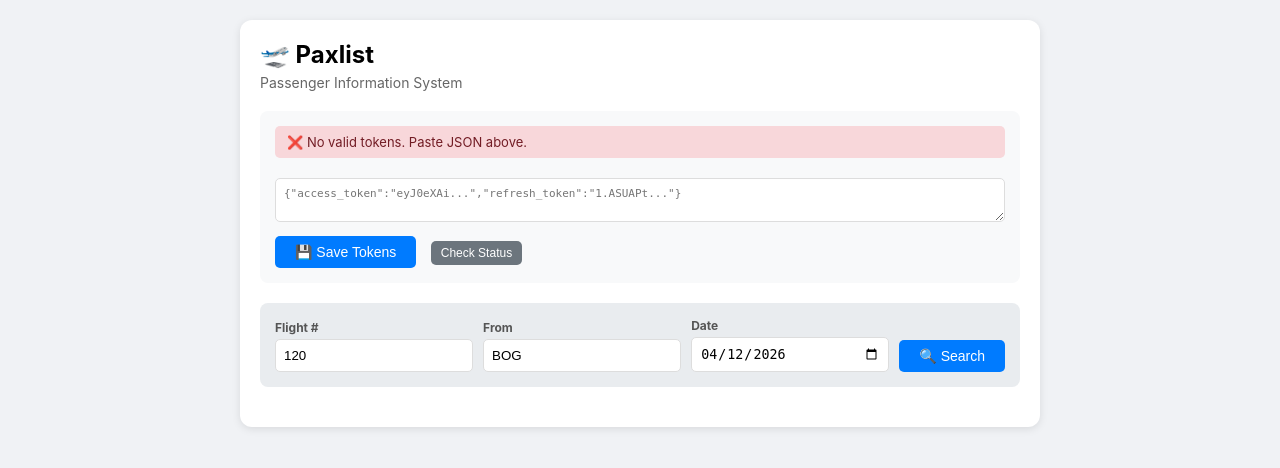
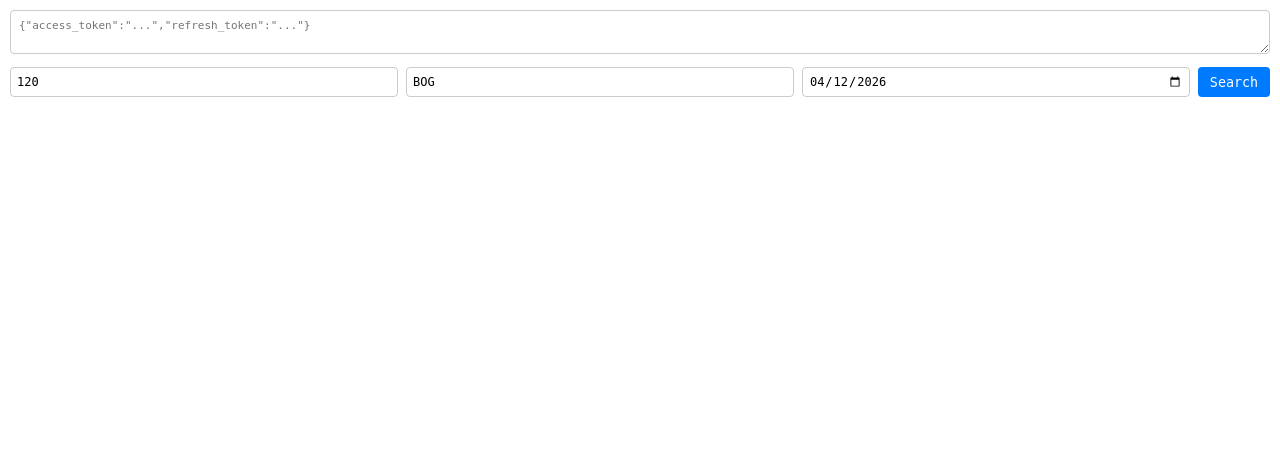
Before and after one commit to sjimenezn/home, a Flask app: page / in a window 1280 px wide. Shown: the top 468 px of the page. Run offline with Flask 3, Linux system fonts and the light colour scheme.

Commit message:
Refactor paxlist.html for improved UI and functionality
Updated styles and structure for passenger information display, including new search functionality and token management.

```diff
--- a/templates/paxlist.html
+++ b/templates/paxlist.html
@@ -1,104 +1,72 @@
 <!DOCTYPE html>
 <html>
 <head>
-    <title>Paxlist - Passenger Information</title>
     <meta name="viewport" content="width=device-width, initial-scale=1.0">
     <style>
         * { box-sizing: border-box; }
-        body { font-family: -apple-system, BlinkMacSystemFont, 'Segoe UI', Arial, sans-serif; margin: 0; padding: 20px; background: #f0f2f5; }
-        .container { max-width: 800px; margin: 0 auto; background: white; padding: 20px; border-radius: 12px; box-shadow: 0 2px 8px rgba(0,0,0,0.1); }
-        h1 { margin: 0 0 5px 0; font-size: 24px; }
-        .subtitle { color: #666; margin-bottom: 20px; font-size: 14px; }
-
-        /* Token Section */
-        .token-section { background: #f8f9fa; padding: 15px; border-radius: 8px; margin-bottom: 20px; }
-        .token-section textarea { width: 100%; font-family: monospace; font-size: 11px; padding: 8px; border: 1px solid #ddd; border-radius: 5px; margin: 10px 0; }
-        .token-status { padding: 8px 12px; border-radius: 5px; margin-bottom: 10px; font-size: 13px; }
-        .status-ok { background: #d4edda; color: #155724; }
-        .status-expired { background: #f8d7da; color: #721c24; }
-
-        /* Search Section */
-        .search-section { background: #e9ecef; padding: 15px; border-radius: 8px; margin-bottom: 20px; }
-        .search-row { display: flex; gap: 10px; flex-wrap: wrap; align-items: flex-end; }
-        .search-field { flex: 1; min-width: 120px; }
-        .search-field label { display: block; font-size: 12px; font-weight: bold; margin-bottom: 4px; color: #555; }
-        .search-field input, .search-field select { width: 100%; padding: 8px; border: 1px solid #ddd; border-radius: 5px; }
-        button { background: #007bff; color: white; border: none; padding: 8px 20px; border-radius: 5px; cursor: pointer; font-size: 14px; }
+        body { font-family: monospace; margin: 0; padding: 10px; background: #fff; }
+        textarea { width: 100%; font-family: monospace; font-size: 11px; padding: 8px; border: 1px solid #ccc; border-radius: 4px; margin-bottom: 10px; resize: vertical; }
+        .status { padding: 6px 10px; border-radius: 4px; margin-bottom: 10px; font-size: 12px; display: none; }
+        .status.show { display: block; }
+        .ok { background: #d4edda; color: #155724; }
+        .error { background: #f8d7da; color: #721c24; }
+        .stats { display: flex; gap: 10px; margin-bottom: 15px; flex-wrap: wrap; }
+        .stat { flex: 1; text-align: center; padding: 12px 8px; background: #f5f5f5; border-radius: 4px; cursor: pointer; transition: all 0.2s; min-width: 80px; }
+        .stat:hover { background: #e0e0e0; transform: scale(1.02); }
+        .stat span { font-size: 24px; font-weight: bold; display: block; }
+        .stat.active { background: #007bff; color: white; }
+        .passenger-list { margin-top: 15px; max-height: 400px; overflow-y: auto; }
+        .passenger-item { padding: 8px; border-bottom: 1px solid #eee; font-size: 12px; cursor: pointer; }
+        .passenger-item:hover { background: #f0f0f0; }
+        .passenger-item.selected { background: #007bff; color: white; }
+        .details { background: #f5f5f5; padding: 10px; border-radius: 4px; font-size: 12px; margin-top: 15px; }
+        .row { display: flex; margin-bottom: 6px; }
+        .label { font-weight: bold; width: 100px; }
+        .flight-info { background: #e8f4f8; padding: 8px; border-radius: 4px; margin-bottom: 10px; font-size: 11px; }
+        input, select { font-family: monospace; font-size: 12px; }
+        .search-row { display: flex; gap: 8px; margin-bottom: 15px; }
+        .search-row input { flex: 1; padding: 6px; border: 1px solid #ccc; border-radius: 4px; }
+        button { padding: 6px 12px; background: #007bff; color: white; border: none; border-radius: 4px; cursor: pointer; font-family: monospace; }
         button:hover { background: #0056b3; }
-
-        /* Stats Section */
-        .stats { display: flex; gap: 15px; margin-bottom: 20px; flex-wrap: wrap; }
-        .stat-card { flex: 1; background: linear-gradient(135deg, #667eea 0%, #764ba2 100%); color: white; padding: 15px; border-radius: 10px; text-align: center; }
-        .stat-card.c { background: linear-gradient(135deg, #f093fb 0%, #f5576c 100%); }
-        .stat-card.y { background: linear-gradient(135deg, #4facfe 0%, #00f2fe 100%); }
-        .stat-number { font-size: 32px; font-weight: bold; }
-        .stat-label { font-size: 14px; opacity: 0.9; }
-
-        /* Passenger Dropdown */
-        .passenger-section { margin-bottom: 20px; }
-        .passenger-section select { width: 100%; padding: 10px; border: 1px solid #ddd; border-radius: 5px; font-size: 14px; }
-
-        /* Passenger Details */
-        .passenger-details { background: #f8f9fa; padding: 15px; border-radius: 8px; margin-top: 15px; }
-        .detail-row { display: flex; padding: 8px 0; border-bottom: 1px solid #eee; }
-        .detail-label { font-weight: bold; width: 120px; color: #555; }
-        .detail-value { flex: 1; }
-
-        .loading { text-align: center; padding: 20px; color: #666; }
-        .error { background: #f8d7da; color: #721c24; padding: 10px; border-radius: 5px; margin: 10px 0; }
-        .flight-info { background: #d1ecf1; padding: 10px; border-radius: 5px; margin-bottom: 15px; font-size: 14px; }
-
-        button.small { background: #6c757d; padding: 5px 10px; font-size: 12px; margin-left: 10px; }
+        .loading { text-align: center; padding: 20px; font-size: 12px; color: #666; }
+        .badge { display: inline-block; padding: 2px 6px; border-radius: 3px; font-size: 10px; margin-left: 8px; }
+        .badge-c { background: #f093fb; color: #fff; }
+        .badge-y { background: #4facfe; color: #fff; }
+        .badge-staff { background: #ffc107; color: #000; }
     </style>
 </head>
 <body>
-    <div class="container">
-        <h1>🛫 Paxlist</h1>
-        <div class="subtitle">Passenger Information System</div>
+<textarea id="tokenInput" rows="2" placeholder='{"access_token":"...","refresh_token":"..."}'></textarea>
+<div id="status" class="status"></div>
 
-        <!-- Token Section -->
-        <div class="token-section">
-            <div id="tokenStatus" class="token-status status-expired">❌ No tokens configured</div>
-            <textarea id="tokenJson" rows="2" placeholder='{"access_token":"eyJ0eXAi...","refresh_token":"1.ASUAPt..."}'></textarea>
-            <button onclick="setTokens()">💾 Save Tokens</button>
-            <button onclick="checkTokenStatus()" class="small">Check Status</button>
+<div class="search-row">
+    <input type="text" id="flightNum" placeholder="Flight" value="120" size="8">
+    <input type="text" id="dep" placeholder="From" value="BOG" size="5">
+    <input type="date" id="date">
+    <button onclick="search()">Search</button>
 </div>
 
-        <!-- Search Section -->
-        <div class="search-section">
-            <div class="search-row">
-                <div class="search-field">
-                    <label>Flight #</label>
-                    <input type="text" id="flightNumber" value="120" placeholder="e.g., 120">
-                </div>
-                <div class="search-field">
-                    <label>From</label>
-                    <input type="text" id="departure" value="BOG" placeholder="e.g., BOG">
-                </div>
-                <div class="search-field">
-                    <label>Date</label>
-                    <input type="date" id="flightDate">
-                </div>
-                <div>
-                    <label>&nbsp;</label><br>
-                    <button onclick="searchPassengers()">🔍 Search</button>
-                </div>
-            </div>
-        </div>
-
-        <!-- Results Area -->
 <div id="results"></div>
-    </div>
 
 <script>
-        // Set default date to tomorrow
 const tomorrow = new Date();
 tomorrow.setDate(tomorrow.getDate() + 1);
-        document.getElementById('flightDate').value = tomorrow.toISOString().split('T')[0];
+document.getElementById('date').value = tomorrow.toISOString().split('T')[0];
 
-        async function setTokens() {
-            const jsonInput = document.getElementById('tokenJson').value.trim();
-            if (!jsonInput) { alert('Please paste JSON tokens'); return; }
+let currentPassengers = [];
+let currentFilter = null;
+
+// Auto-detect paste and save tokens
+document.getElementById('tokenInput').addEventListener('paste', function(e) {
+    setTimeout(async () => {
+        const jsonInput = document.getElementById('tokenInput').value.trim();
+        if (!jsonInput) return;
+
+        const statusDiv = document.getElementById('status');
+        statusDiv.className = 'status show';
+        statusDiv.innerHTML = '🔄 Saving tokens...';
+        statusDiv.style.background = '#fff3cd';
+        statusDiv.style.color = '#856404';
 
         try {
             let tokens = JSON.parse(jsonInput);
@@ -117,49 +85,44 @@
             const result = await response.json();
 
             if (result.success) {
-                    alert('✅ Tokens saved!');
-                    location.reload();
+                statusDiv.className = 'status show ok';
+                statusDiv.innerHTML = '✅ Tokens saved';
+                setTimeout(() => { statusDiv.classList.remove('show'); }, 2000);
+                checkTokenStatus();
             } else {
-                    alert('❌ ' + result.message);
+                throw new Error(result.message);
             }
         } catch(e) {
-                alert('Invalid JSON: ' + e.message);
+            statusDiv.className = 'status show error';
+            statusDiv.innerHTML = '❌ Invalid token format';
+            setTimeout(() => { statusDiv.classList.remove('show'); }, 2000);
         }
-        }
+    }, 50);
+});
 
 async function checkTokenStatus() {
     try {
         const response = await fetch('/api/paxlist/token_status');
         const data = await response.json();
-                const statusDiv = document.getElementById('tokenStatus');
+        const statusDiv = document.getElementById('status');
 
         if (data.status.access_token_valid) {
-                    statusDiv.className = 'token-status status-ok';
-                    statusDiv.innerHTML = `✅ Token valid for ${data.status.access_expires_in_minutes} min | Refresh: ${data.status.refresh_expires_in_hours}h`;
-                } else if (data.status.refresh_token_valid) {
-                    statusDiv.className = 'token-status status-expired';
-                    statusDiv.innerHTML = `⚠️ Access expired. <button onclick="refreshToken()" class="small">Refresh</button>`;
-                } else {
-                    statusDiv.className = 'token-status status-expired';
-                    statusDiv.innerHTML = '❌ No valid tokens. Paste JSON above.';
+            statusDiv.className = 'status show ok';
+            statusDiv.innerHTML = `✅ Token: ${data.status.access_expires_in_minutes} min left`;
+            setTimeout(() => { statusDiv.classList.remove('show'); }, 1500);
         }
-            } catch(e) { console.error(e); }
+    } catch(e) {}
 }
 
-        async function refreshToken() {
-            const response = await fetch('/api/paxlist/refresh_token', {method: 'POST'});
-            const data = await response.json();
-            if (data.success) location.reload();
-            else alert('Refresh failed');
+function isStaff(passenger) {
+    return passenger.value_staff === 'Y' || passenger.value_staff === 'S' ||
+           (passenger.lfm && passenger.lfm.some(lfm => lfm.tierLevel === 'STAFF'));
 }
 
-        async function searchPassengers() {
-            const flightNumber = document.getElementById('flightNumber').value;
-            const departure = document.getElementById('departure').value.toUpperCase();
-            const flightDate = document.getElementById('flightDate').value;
-
+async function search() {
     const resultsDiv = document.getElementById('results');
-            resultsDiv.innerHTML = '<div class="loading">Loading passengers...</div>';
+    resultsDiv.innerHTML = '<div class="loading">Loading...</div>';
+    currentFilter = null;
 
     try {
         const response = await fetch('/api/paxlist/search', {
@@ -167,133 +130,156 @@
             headers: {'Content-Type': 'application/json'},
             body: JSON.stringify({
                 flight_carrier: 'AV',
-                        flight_number: flightNumber,
-                        flight_departure_station: departure,
-                        flight_date: flightDate
+                flight_number: document.getElementById('flightNum').value,
+                flight_departure_station: document.getElementById('dep').value.toUpperCase(),
+                flight_date: document.getElementById('date').value
             })
         });
 
         const result = await response.json();
 
         if (result.success && result.data) {
-                    displayResults(result.data, flightNumber, departure, flightDate);
+            currentPassengers = result.data.passengers || [];
+            displayStats();
         } else if (result.needs_new_tokens) {
-                    resultsDiv.innerHTML = '<div class="error">❌ Token expired. Please paste new tokens above.</div>';
+            resultsDiv.innerHTML = '<div class="loading" style="color:#721c24;">❌ Token expired. Paste new token above.</div>';
         } else {
-                    resultsDiv.innerHTML = `<div class="error">❌ ${result.message || 'Search failed'}</div>`;
+            resultsDiv.innerHTML = `<div class="loading" style="color:#721c24;">❌ ${result.message || 'Search failed'}</div>`;
         }
     } catch(e) {
-                resultsDiv.innerHTML = `<div class="error">❌ Error: ${e.message}</div>`;
+        resultsDiv.innerHTML = `<div class="loading" style="color:#721c24;">❌ ${e.message}</div>`;
     }
 }
 
-        function displayResults(data, flightNumber, departure, flightDate) {
-            const passengers = data.passengers || [];
+function displayStats() {
+    let total = currentPassengers.length;
+    let cClass = 0, yClass = 0, staff = 0;
 
-            // Count passengers by cabin
-            let cClass = 0, yClass = 0;
-            for (const p of passengers) {
+    for (const p of currentPassengers) {
         if (p.cabin === 'C') cClass++;
         else yClass++;
-            }
-
-            // Build dropdown options
-            let dropdownOptions = '<option value="">-- Select passenger --</option>';
-            for (let i = 0; i < passengers.length; i++) {
-                const p = passengers[i];
-                const name = `${p.lastname || ''}, ${p.firstname || ''}`.trim() || 'Unknown';
-                dropdownOptions += `<option value="${i}">${p.seat || '???'} - ${name} (${p.cabin || 'Y'})</option>`;
+        if (isStaff(p)) staff++;
     }
 
     let html = `
         <div class="flight-info">
-                    ✈️ AV${flightNumber} | ${departure} → ${passengers[0]?.arrival_station || '???'} | 📅 ${flightDate}
+            ✈️ AV${document.getElementById('flightNum').value} |
+            ${document.getElementById('dep').value.toUpperCase()} → ${currentPassengers[0]?.arrival_station || '???'} |
+            📅 ${document.getElementById('date').value}
         </div>
-
         <div class="stats">
-                    <div class="stat-card">
-                        <div class="stat-number">${passengers.length}</div>
-                        <div class="stat-label">Total Passengers</div>
+            <div class="stat" onclick="showByType('all')" id="statAll">
+                <span>${total}</span>Total
             </div>
-                    <div class="stat-card c">
-                        <div class="stat-number">${cClass}</div>
-                        <div class="stat-label">Business (C)</div>
+            <div class="stat" onclick="showByType('c')" id="statC">
+                <span>${cClass}</span>Business (C)
             </div>
-                    <div class="stat-card y">
-                        <div class="stat-number">${yClass}</div>
-                        <div class="stat-label">Economy (Y)</div>
+            <div class="stat" onclick="showByType('y')" id="statY">
+                <span>${yClass}</span>Economy (Y)
+            </div>
+            <div class="stat" onclick="showByType('staff')" id="statStaff">
+                <span>${staff}</span>Staff
             </div>
         </div>
-
-                <div class="passenger-section">
-                    <select id="passengerSelect" onchange="showPassengerDetails(${JSON.stringify(passengers).replace(/"/g, '&quot;')})">
-                        ${dropdownOptions}
-                    </select>
-                </div>
-
-                <div id="passengerDetails" class="passenger-details" style="display:none;"></div>
+        <div id="passengerList" class="passenger-list"></div>
+        <div id="details" class="details" style="display:none;"></div>
     `;
 
     document.getElementById('results').innerHTML = html;
-
-            // Update token status in background
+    showByType('all');
     checkTokenStatus();
 }
 
-        function showPassengerDetails(passengers) {
-            const select = document.getElementById('passengerSelect');
-            const index = select.value;
-            const detailsDiv = document.getElementById('passengerDetails');
+function showByType(type) {
+    currentFilter = type;
 
-            if (!index || index === '') {
+    // Highlight active stat
+    document.querySelectorAll('.stat').forEach(stat => stat.classList.remove('active'));
+    if (type === 'all') document.getElementById('statAll')?.classList.add('active');
+    else if (type === 'c') document.getElementById('statC')?.classList.add('active');
+    else if (type === 'y') document.getElementById('statY')?.classList.add('active');
+    else if (type === 'staff') document.getElementById('statStaff')?.classList.add('active');
+
+    let filtered = [];
+
+    if (type === 'all') {
+        filtered = currentPassengers;
+    } else if (type === 'c') {
+        filtered = currentPassengers.filter(p => p.cabin === 'C');
+    } else if (type === 'y') {
+        filtered = currentPassengers.filter(p => p.cabin !== 'C');
+    } else if (type === 'staff') {
+        filtered = currentPassengers.filter(p => isStaff(p));
+    }
+
+    // Sort by seat number
+    filtered.sort((a, b) => {
+        const seatA = a.seat || 'ZZZ';
+        const seatB = b.seat || 'ZZZ';
+        return seatA.localeCompare(seatB);
+    });
+
+    const listDiv = document.getElementById('passengerList');
+    const detailsDiv = document.getElementById('details');
     detailsDiv.style.display = 'none';
+
+    if (filtered.length === 0) {
+        listDiv.innerHTML = '<div style="text-align:center;padding:20px;color:#666;">No passengers</div>';
         return;
     }
 
-            const p = passengers[parseInt(index)];
+    let html = '';
+    for (let i = 0; i < filtered.length; i++) {
+        const p = filtered[i];
+        const name = `${p.lastname || ''}, ${p.firstname || ''}`.trim() || 'Unknown';
+        const seat = p.seat || '???';
+        const cabin = p.cabin || 'Y';
+        const staffBadge = isStaff(p) ? '<span class="badge badge-staff">Staff</span>' : '';
+        const cabinBadge = cabin === 'C' ? '<span class="badge badge-c">C</span>' : '<span class="badge badge-y">Y</span>';
 
-            // Get frequent flyer info
-            let lfmInfo = '-';
-            if (p.lfm && p.lfm.length > 0) {
-                const lfm = p.lfm[0];
-                lfmInfo = `${lfm.carrier || ''} ${lfm.number || ''} (${lfm.tierDescription || 'LifeMiles'})`;
-            }
-
-            // Get special services
-            let specialServices = [];
-            if (p.meal_code) specialServices.push(`🍽️ Meal: ${p.meal_code}`);
-            if (p.value_chd === 'CHD') specialServices.push('👶 Child');
-            if (p.value_inf === 'INF') specialServices.push('🍼 Infant');
-            if (p.value_staff) specialServices.push('👔 Staff');
-
-            const specialHtml = specialServices.length > 0 ? specialServices.join(' | ') : 'None';
-
-            detailsDiv.style.display = 'block';
-            detailsDiv.innerHTML = `
-                <div class="detail-row">
-                    <div class="detail-label">Passenger:</div>
-                    <div class="detail-value"><strong>${p.lastname || ''}, ${p.firstname || ''}</strong></div>
-                </div>
-                <div class="detail-row">
-                    <div class="detail-label">Seat:</div>
-                    <div class="detail-value"><strong>${p.seat || 'N/A'}</strong> (${p.cabin || 'Y'} Class)</div>
-                </div>
-                <div class="detail-row">
-                    <div class="detail-label">Frequent Flyer:</div>
-                    <div class="detail-value">${lfmInfo}</div>
-                </div>
-                <div class="detail-row">
-                    <div class="detail-label">Special Services:</div>
-                    <div class="detail-value">${specialHtml}</div>
-                </div>
-                <div class="detail-row">
-                    <div class="detail-label">Destination:</div>
-                    <div class="detail-value">${p.arrival_station || 'N/A'}</div>
+        html += `
+            <div class="passenger-item" onclick="showPassengerDetails(${currentPassengers.indexOf(p)})">
+                <strong>${seat}</strong> - ${name} ${cabinBadge} ${staffBadge}
             </div>
         `;
     }
 
-        // Initial check
+    listDiv.innerHTML = html;
+}
+
+function showPassengerDetails(index) {
+    const p = currentPassengers[index];
+    const detailsDiv = document.getElementById('details');
+
+    // Highlight selected passenger
+    document.querySelectorAll('.passenger-item').forEach((item, i) => {
+        item.classList.remove('selected');
+        if (i === index) item.classList.add('selected');
+    });
+
+    let lfm = '-';
+    if (p.lfm && p.lfm.length > 0) {
+        const lfmData = p.lfm[0];
+        lfm = `${lfmData.carrier || ''} ${lfmData.number || ''} (${lfmData.tierDescription || 'LifeMiles'})`;
+    }
+
+    let special = [];
+    if (p.meal_code) special.push(`🍽️ Meal: ${p.meal_code}`);
+    if (p.value_chd === 'CHD') special.push('👶 Child');
+    if (p.value_inf === 'INF') special.push('🍼 Infant');
+    if (isStaff(p)) special.push('👔 Staff');
+    const specialStr = special.length ? special.join(' | ') : '-';
+
+    detailsDiv.style.display = 'block';
+    detailsDiv.innerHTML = `
+        <div class="row"><div class="label">Name:</div><div><strong>${p.lastname || ''}, ${p.firstname || ''}</strong></div></div>
+        <div class="row"><div class="label">Seat:</div><div>${p.seat || 'N/A'} (${p.cabin || 'Y'} Class)</div></div>
+        <div class="row"><div class="label">Frequent Flyer:</div><div>${lfm}</div></div>
+        <div class="row"><div class="label">Special Services:</div><div>${specialStr}</div></div>
+        <div class="row"><div class="label">Destination:</div><div>${p.arrival_station || 'N/A'}</div></div>
+    `;
+}
+
 checkTokenStatus();
 </script>
 </body>
```
Lines whose indentation alone changed are shown as unchanged.
